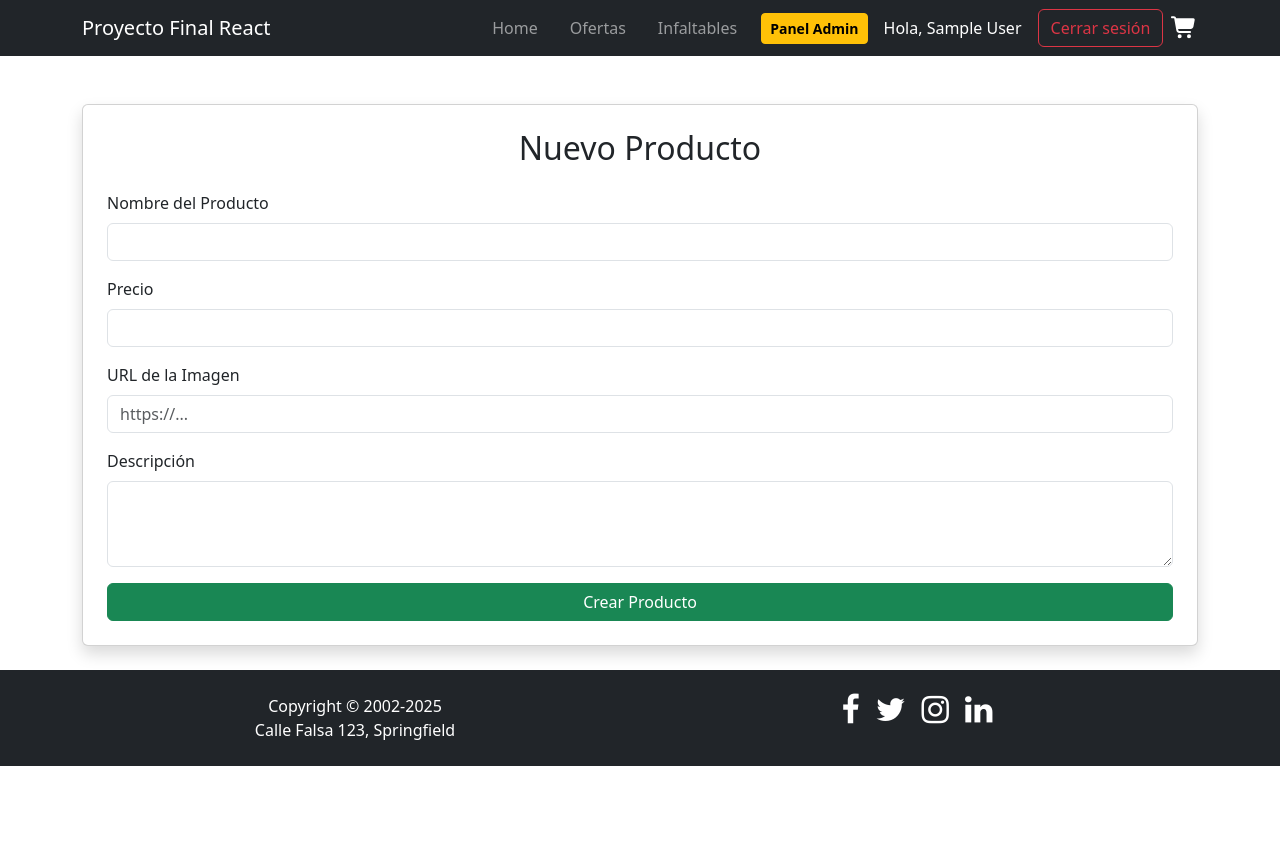
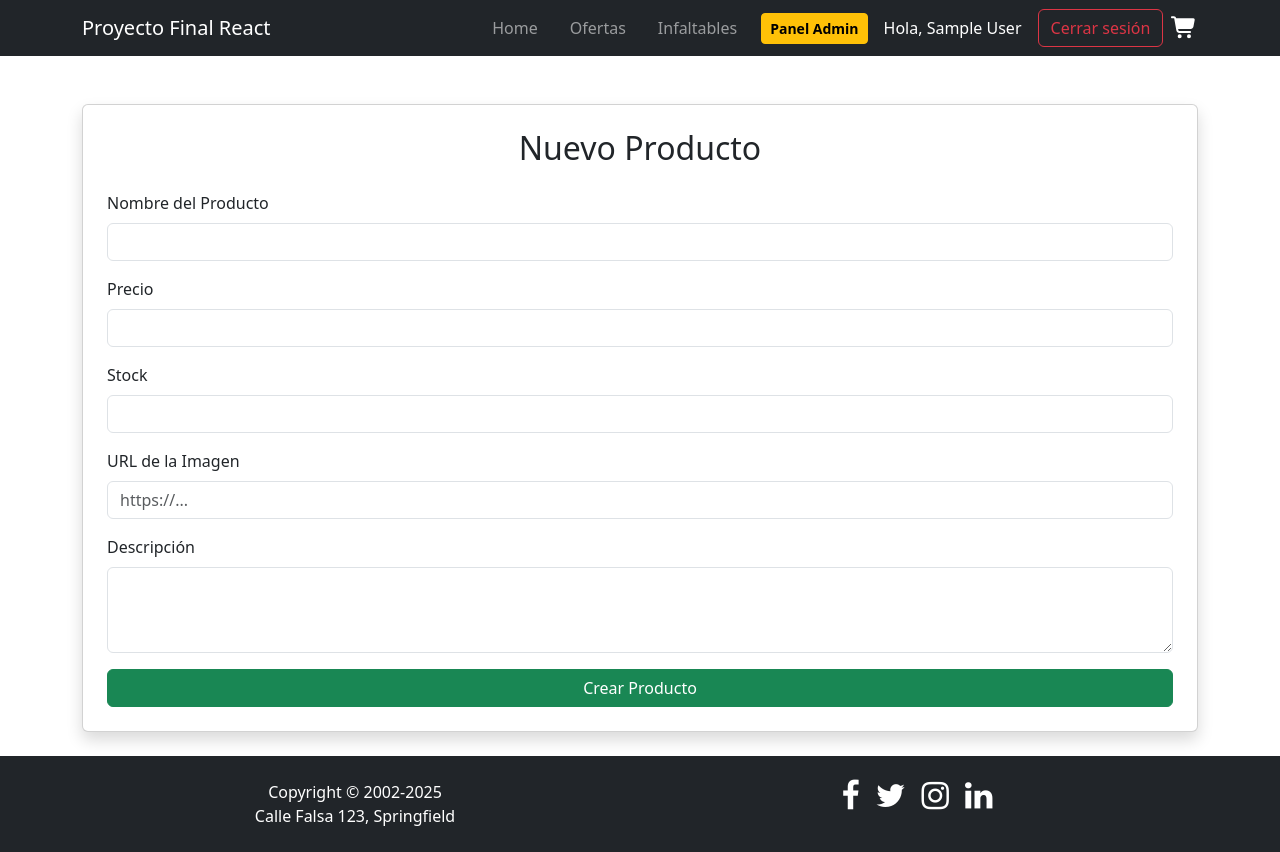
Before and after one commit to Tomas-Perez/Proyecto-Final-React---Tomas-Ezequiel-Perez, a React (Vite) app: page /producto/nuevo in a window 1280 px wide. Before the commit the page ends 800 px from the top, so only its background shows below. Built offline with nearby package versions, Linux system fonts and the light colour scheme; no server answers; sample sign-in values are in the browser's storage.

Commit message:
Ultimas correcciones MockApi

```diff
--- a/src/components/Admin.jsx
+++ b/src/components/Admin.jsx
@@ -54,7 +54,7 @@ const Admin = () => {
                 <th>Img</th>
                 <th>Nombre</th>
                 <th>Precio</th>
-                <th>Categoría</th>
+                <th>Stock</th>
                 <th className="text-end">Acciones</th>
               </tr>
             </thead>
@@ -70,7 +70,7 @@ const Admin = () => {
                   </td>
                   <td>{prod.title}</td>
                   <td>${prod.price}</td>
-                  <td>{prod.category}</td>
+                  <td>{prod.stock}</td>
                   <td className="text-end">
                     <Button
                       as={Link}
--- a/src/components/ProductForm.jsx
+++ b/src/components/ProductForm.jsx
@@ -91,6 +91,14 @@ const ProductForm = () => {
           </Form.Group>
 
           <Form.Group className="mb-3">
+            <Form.Label>Stock</Form.Label>
+            <Form.Control
+              type="number" name="stock" required
+              value={formData.stock} onChange={handleChange}
+            />
+          </Form.Group>
+
+          <Form.Group className="mb-3">
             <Form.Label>URL de la Imagen</Form.Label>
             <Form.Control
               type="text" name="image"
--- a/src/components/ProductList.jsx
+++ b/src/components/ProductList.jsx
@@ -3,8 +3,8 @@ import { Row, Col } from 'react-bootstrap';
 import ProductCard from './ProductCard';
 import { useCart } from '../context/CartContext';
 import { useProducts } from '../context/ProductsContext';
-import { useAuth } from '../context/AuthContext';
-import { Link } from 'react-router-dom';
+//import { useAuth } from '../context/AuthContext';
+//import { Link } from 'react-router-dom';
 
 const ProductList = ({ category }) => {
     const { productos, loading } = useProducts();
```
